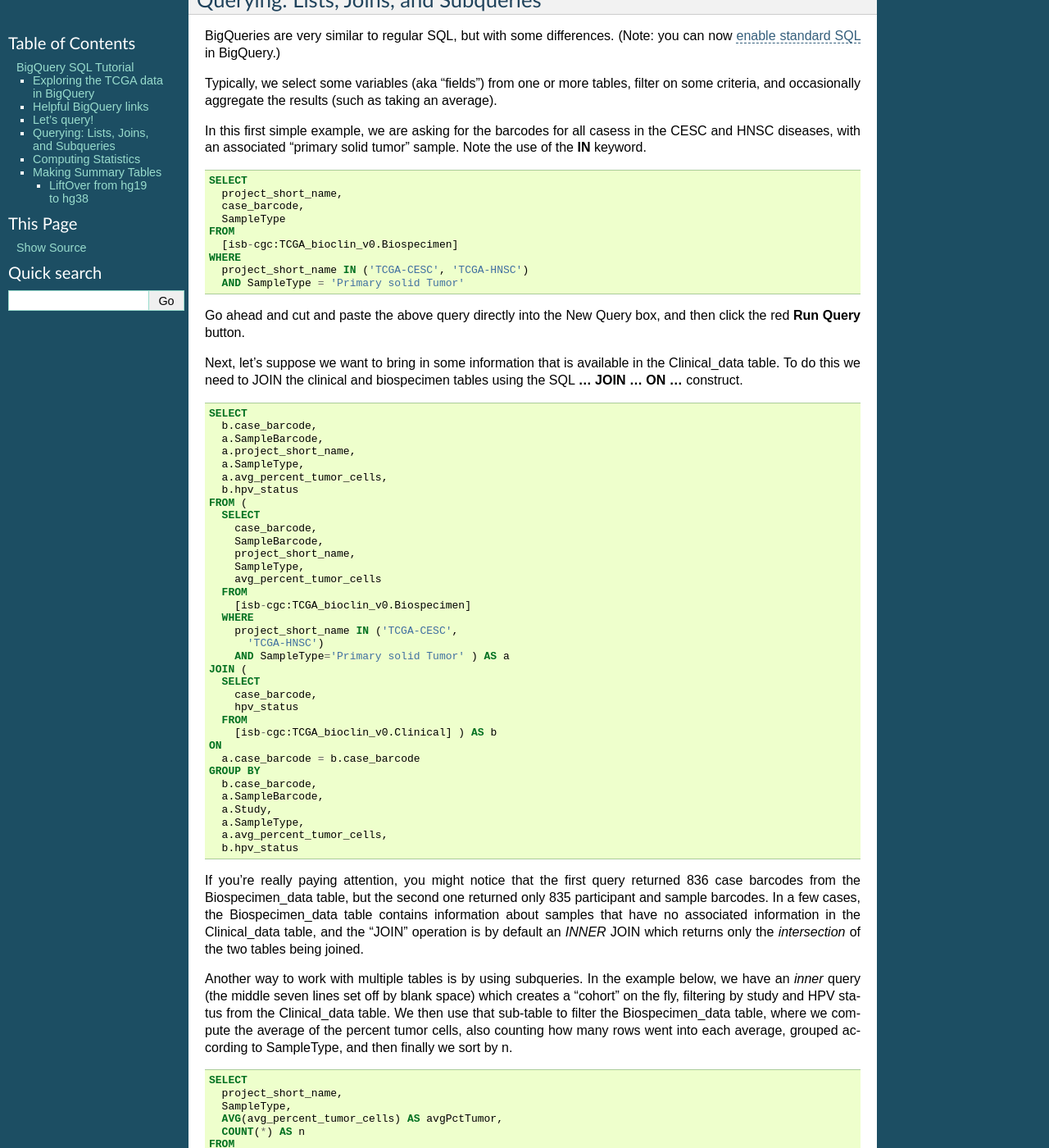
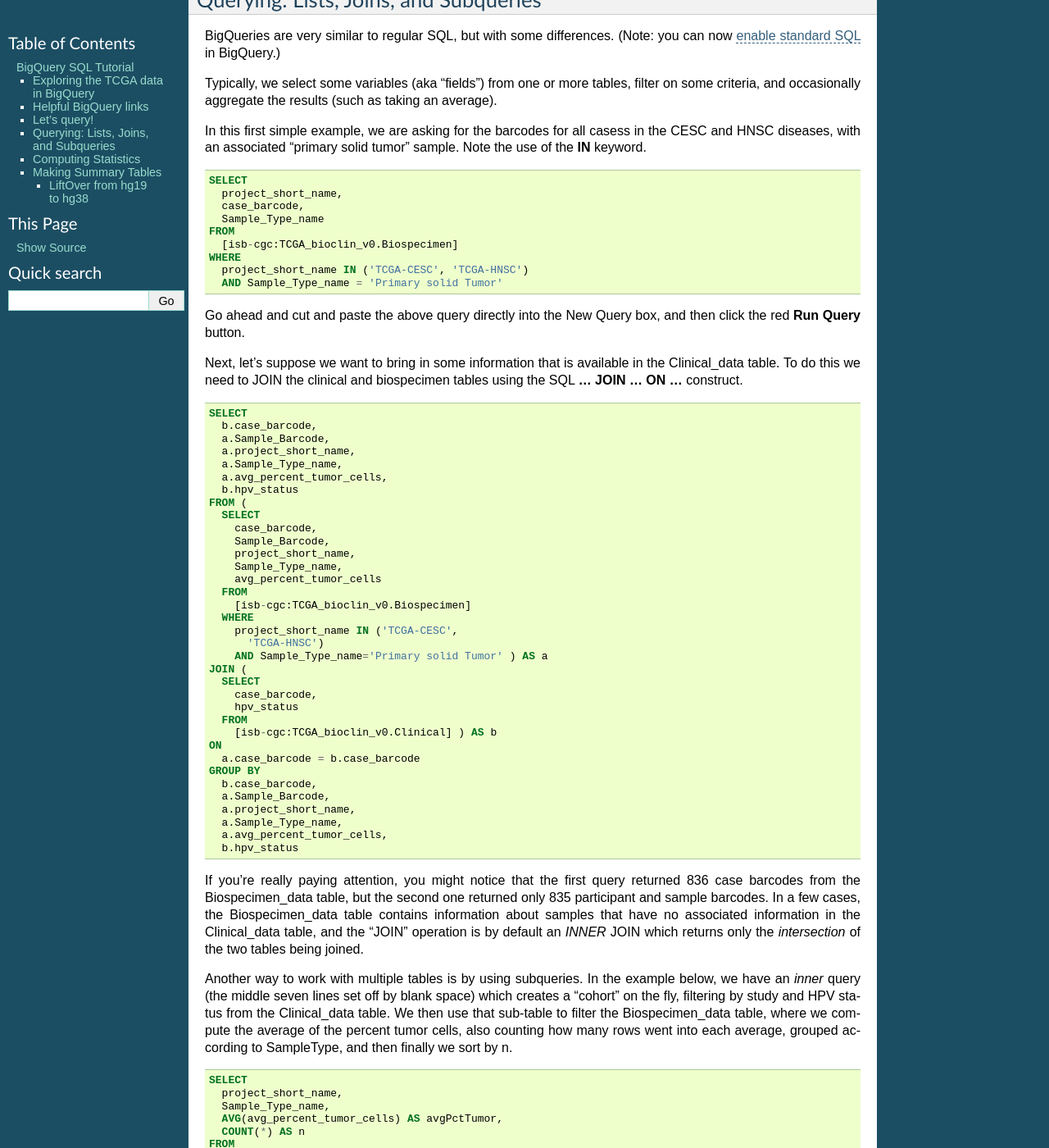
Before and after one commit to isb-cgc/readthedocs, a Sphinx documentation site: the page built from docs/source/sections/workshop/BQ_SQL_tut_v2.rst, in a window 1280 px wide and 1400 px high, scrolled down 924 px. Shown: the whole window at 82% size. Built offline with Sphinx 7.4.7, drawn with Linux system fonts in a browser that asks for light colours; pages that are not in the unit, such as notebooks, are missing from menus; some of the changed text lies outside the part shown.

Commit message:
Verified sql queries work

```diff
--- a/docs/source/sections/workshop/BQ_SQL_tut_v2.rst
+++ b/docs/source/sections/workshop/BQ_SQL_tut_v2.rst
@@ -67,12 +67,12 @@ diseases, with an associated "primary solid tumor" sample. Note the use of the *
 	SELECT
 	  project_short_name,
 	  case_barcode,
-	  SampleType
+	  Sample_Type_name
 	FROM
 	  [isb-cgc:TCGA_bioclin_v0.Biospecimen]
 	WHERE
 	  project_short_name IN ('TCGA-CESC', 'TCGA-HNSC')
-	  AND SampleType = 'Primary solid Tumor'
+	  AND Sample_Type_name = 'Primary solid Tumor'
 
 Go ahead and cut and paste the above query directly into the New Query box,
 and then click the red **Run Query** button.
@@ -84,24 +84,24 @@ To do this we need to JOIN the clinical and biospecimen tables using the SQL **.
 
 		SELECT
 		  b.case_barcode,
-		  a.SampleBarcode,
+		  a.Sample_Barcode,
 		  a.project_short_name,
-		  a.SampleType,
+		  a.Sample_Type_name,
 		  a.avg_percent_tumor_cells,
 		  b.hpv_status
 		FROM (
 		  SELECT
 		    case_barcode,
-		    SampleBarcode,
+		    Sample_Barcode,
 		    project_short_name,
-		    SampleType,
+		    Sample_Type_name,
 		    avg_percent_tumor_cells
 		  FROM
 		    [isb-cgc:TCGA_bioclin_v0.Biospecimen]
 		  WHERE
 		    project_short_name IN ('TCGA-CESC',
 		      'TCGA-HNSC')
-		    AND SampleType='Primary solid Tumor' ) AS a
+		    AND Sample_Type_name='Primary solid Tumor' ) AS a
 		JOIN (
 		  SELECT
 		    case_barcode,
@@ -112,11 +112,12 @@ To do this we need to JOIN the clinical and biospecimen tables using the SQL **.
 		  a.case_barcode = b.case_barcode
 		GROUP BY
 		  b.case_barcode,
-		  a.SampleBarcode,
-		  a.Study,
-		  a.SampleType,
+		  a.Sample_Barcode,
+		  a.project_short_name,
+		  a.Sample_Type_name,
 		  a.avg_percent_tumor_cells,
 		  b.hpv_status
+
 
 If you're really paying attention, you might notice that the first query returned
 836 case barcodes from the Biospecimen_data table, but the second one returned only
@@ -138,7 +139,7 @@ and then finally we sort by n.
 
 	SELECT
 	  project_short_name,
-	  SampleType,
+	  Sample_Type_name,
 	  AVG(avg_percent_tumor_cells) AS avgPctTumor,
 	  COUNT(*) AS n
 	FROM
@@ -157,7 +158,7 @@ and then finally we sort by n.
           )
 	GROUP BY
 	  project_short_name,
-	  SampleType
+	  Sample_Type_name
 	ORDER BY
 	  n DESC
 
```
